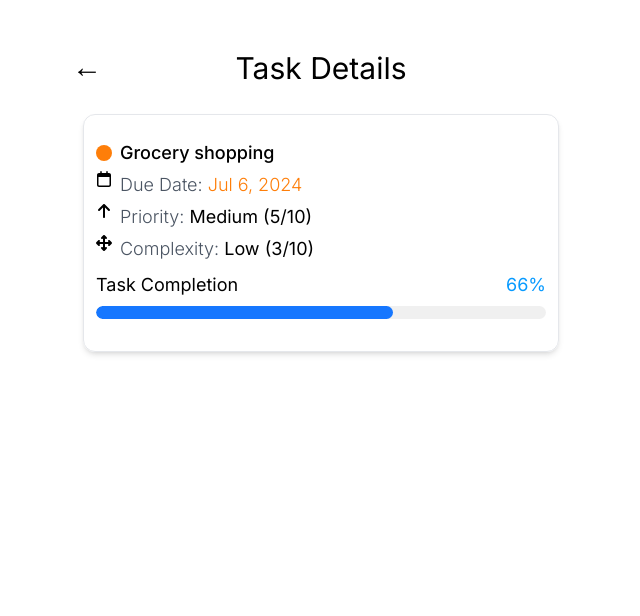
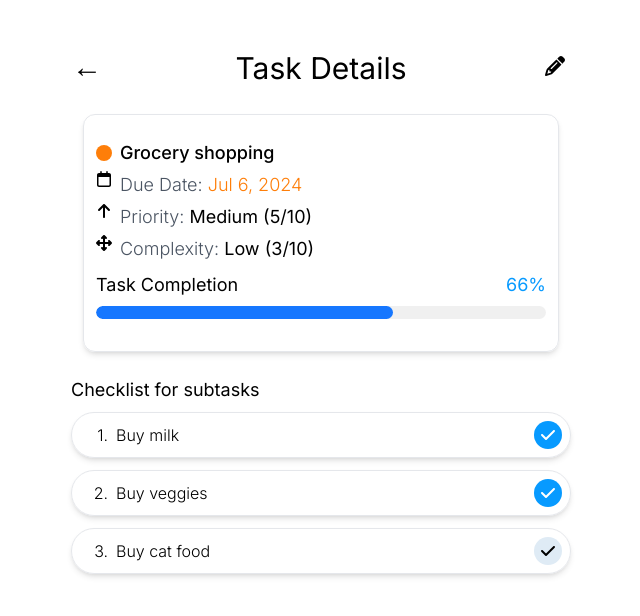
Before and after one commit to williamGarcia99x/Todo-React-app, a React (Vite) app: page /todos/13b56b64-14df-4efa-8edf-567d80291c27 in a window 1280 px wide. Shown: the top 616 px of the page, without its empty margins (319-959 px from the left). Built offline with nearby package versions, Linux system fonts and the light colour scheme.

Commit message:
Created checklist for subtasks on Task Details page. Also implemented the functionality of checking items on/off

```diff
--- a/src/components/TodoEditorView.jsx
+++ b/src/components/TodoEditorView.jsx
@@ -87,7 +87,7 @@
     if (checklistItem) {
       setCheckList((state) => [
         ...state,
-        { task: checklistItem, isComplete: false },
+        { task: checklistItem.trim(), isComplete: false },
       ]);
       form.resetFields(["checklistItem"]);
     }
--- a/src/contexts/TodosContext.jsx
+++ b/src/contexts/TodosContext.jsx
@@ -72,7 +72,6 @@
   }
 
   function getTodo(id) {
-    console.log("calling getTodo");
     return todos.find((obj) => obj.id === id);
   }
 
--- a/src/pages/EditTodo/index.jsx
+++ b/src/pages/EditTodo/index.jsx
@@ -9,8 +9,6 @@
   //don't need separate piece of state to hold the todo to edit. Component will only re-render
   const editThisTodo = getTodo(id);
 
-  console.log(editThisTodo);
-  console.log(id);
   function handleSubmit(todo) {
     editTodo(todo);
     navigate("/todos");
--- a/src/pages/TodoDetailedView/index.jsx
+++ b/src/pages/TodoDetailedView/index.jsx
@@ -1,30 +1,80 @@
 import { Link, useParams } from "react-router-dom";
 import TodoCard from "../../components/TodoCard";
 import { useTodos } from "../../contexts/TodosContext";
+import { twMerge } from "tailwind-merge";
+import { FontAwesomeIcon } from "@fortawesome/react-fontawesome";
+import { faCheck, faPencil } from "@fortawesome/free-solid-svg-icons";
 
 function TodoDetailedView() {
-  const { getTodo } = useTodos();
+  const { getTodo, editTodo } = useTodos();
   const { id } = useParams();
   //don't need separate piece of state to hold the todo to edit. Component will only re-render
   const todo = getTodo(id);
 
+  function handleCheckOffSubtask(itemId) {
+    const todoEdit = {
+      ...todo,
+      checkList: todo.checkList.map((checkListItem, index) =>
+        index === itemId
+          ? { ...checkListItem, isComplete: !checkListItem.isComplete }
+          : checkListItem,
+      ),
+    };
+
+    editTodo(todoEdit);
+  }
+
   return (
     <div className="page-container-default">
-      <header className="relative mb-7 text-3xl">
-        <Link className="absolute" to="/todos">
+      <header className="relative mb-7 flex justify-between text-3xl">
+        <Link to="/todos">
           <p className="blue-hover-ring flex h-8 w-8 items-center justify-center rounded-[50%] hover:ring-2">
             &larr;
           </p>
         </Link>
         <h1 className="text-center">Task Details</h1>
+        <Link
+          to={`/todos/edit/${todo.id}`}
+          className="blue-hover-ring right-0 flex h-8 w-8 items-center justify-center rounded-[50%] hover:ring-2"
+        >
+          <FontAwesomeIcon className="h-5 w-5" icon={faPencil} />
+        </Link>
       </header>
-      <div className="flex justify-center">
+      <div className="mb-6 flex justify-center">
         <TodoCard
           todoObj={todo}
           inHomePage={false}
           className="px-3 py-6 text-lg"
         />
       </div>
+      <section>
+        <h2 className="mb-2 text-lg">Checklist for subtasks</h2>
+        <ol className="flex flex-col gap-3">
+          {todo.checkList.map((item, i) => (
+            <li key={i} className="rounded-3xl border p-2 shadow-md">
+              <div
+                className={twMerge(
+                  "flex items-center justify-between font-light",
+                )}
+              >
+                <h3 className="flex gap-2">
+                  <span className="w-7 text-right">{`${i + 1}. `}</span>
+                  {item.task}
+                </h3>
+                <button
+                  className={twMerge(
+                    "flex h-7 w-7 items-center justify-center rounded-full bg-blue-light",
+                    item.isComplete && "bg-main-blue text-white",
+                  )}
+                  onClick={() => handleCheckOffSubtask(i)}
+                >
+                  <FontAwesomeIcon icon={faCheck} />
+                </button>
+              </div>
+            </li>
+          ))}
+        </ol>
+      </section>
     </div>
   );
 }
--- a/tailwind.config.js
+++ b/tailwind.config.js
@@ -10,6 +10,7 @@
         "blue-light": "#dfebf5",
         "blue-hover-ring": "#079aff",
         "main-blue": "#079aff",
+        "blue-button-bg": "#8cd7ff4e",
       },
       fontFamily: {
         inter: ['"inter"', ...defaultTheme.fontFamily.sans],
```
